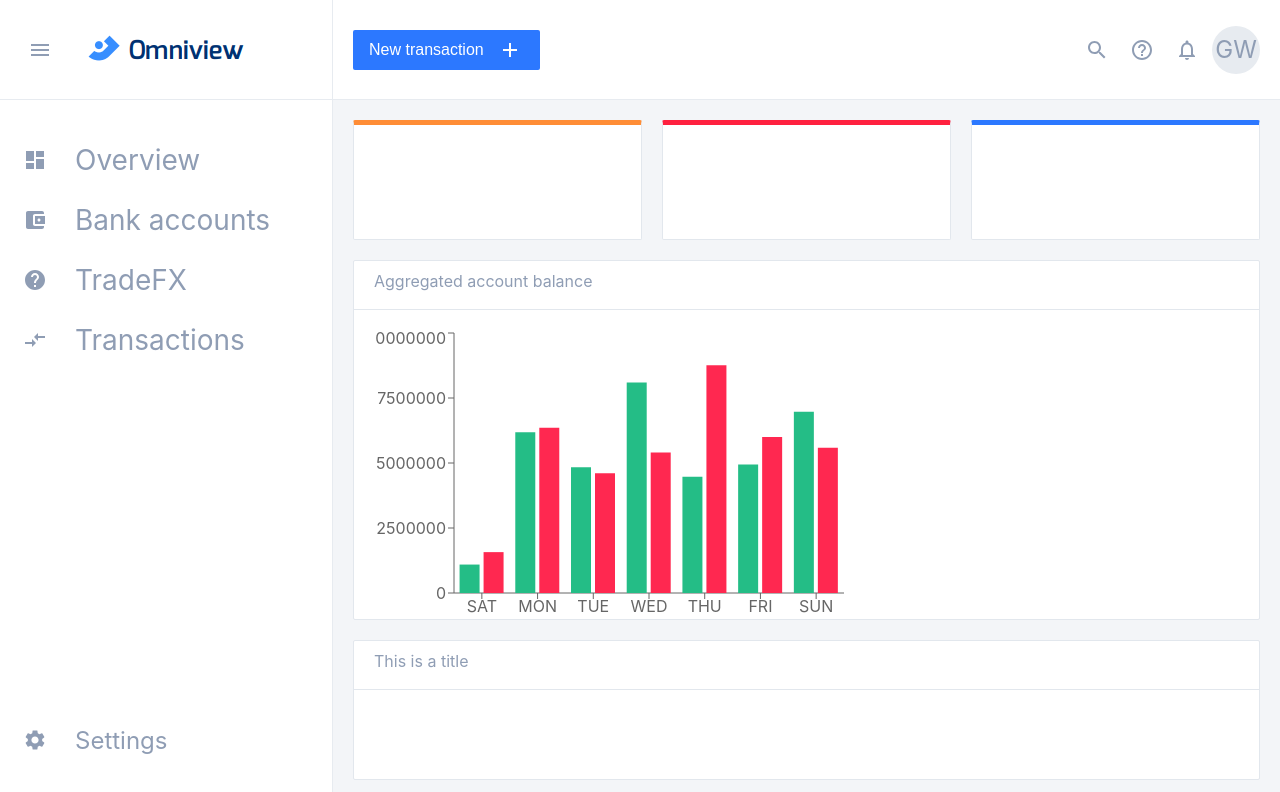
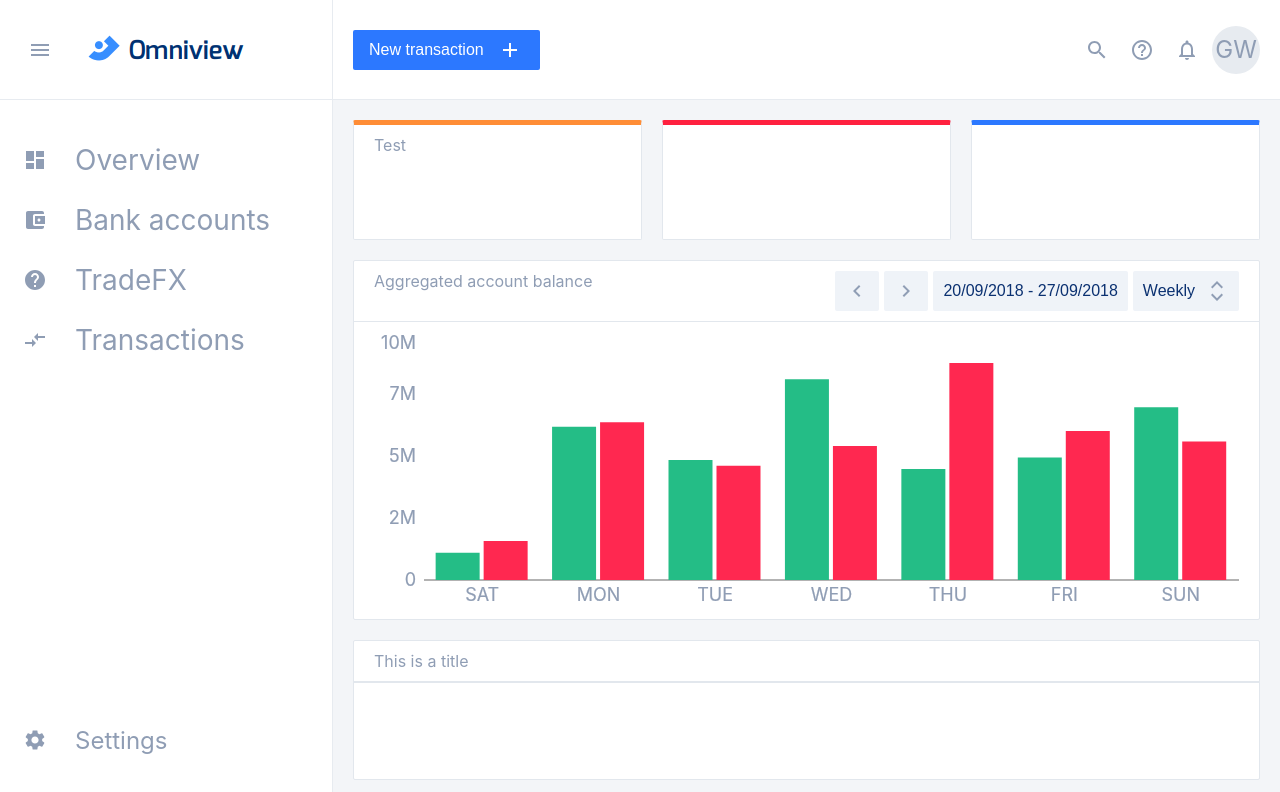
Before and after one commit to ShotgunBilly/fintory, a React (Create React App) app: page / in a window 1280 px wide. Shown: the top 792 px of the page. Built offline with nearby package versions, Linux system fonts and the light colour scheme.

Commit message:
finished code challenge

```diff
--- a/src/App.css
+++ b/src/App.css
@@ -3,10 +3,13 @@
   --light-gray: #e7ebf0;
   --another-shade-of-gray: #e2e7ed;
   --even-lighter-gray: #f3f5f8;
+  --the-grayest-of-them-all: #eff3f8;
+  --grey: #909eb5;
   --gray: #8f9db4;
   --dark-gray: #44475a;
   --pink: #ff79c6;
   --cyan: #8be9fd;
+  --dark-blue: #0b3171;
   --blue: #2c78ff;
   --green: #50fa7b;
   --orange: #ffb86c;
@@ -24,6 +27,8 @@
 }
 
 .App-card {
+  display: flex;
+  flex-flow: column nowrap;
   background-color: var(--white);
   border: 1px solid var(--another-shade-of-gray);
   border-radius: 2px;
@@ -34,15 +39,52 @@
   padding: 10px 20px;
 }
 
+.App-card header {
+  flex: 0 0 auto;
+  order: 1;
+  display: flex;
+}
+
+.App-card header > hr {
+  flex: 0 0 auto;
+}
+
+.App-card header > .actionBar {
+  flex: 1 1 auto;
+  display: flex;
+  justify-content: flex-end;
+}
+
 .App-card h4 {
+  flex: 0 0 auto;
   margin: 0;
   font-weight: normal;
 }
 
 .App-card hr {
-  height: 1px;
+  flex: 0 0 auto;
+  height: .5px;
+  margin: 0;
+  border: none;
   background-color: var(--another-shade-of-gray);
-  border: none;
+}
+
+.App-card header + hr {
+  order: 2;
+}
+
+.App-card main + hr {
+  order: 2;
+}
+
+.App-card main {
+  flex: 1 1 auto;
+  order: 3;
+}
+
+.App-card footer {
+  flex: 0 0 auto;
+  order: 5;
 }
 
 .App-drawer {
@@ -210,6 +252,26 @@ i {
   user-select: none;
 }
 
+.button.yetAnotherButtonStyle {
+  font-size: 16px;
+  border-width: 0;
+  color: var(--dark-blue);
+  background-color: var(--the-grayest-of-them-all);
+  line-height: normal;
+  -webkit-appearance: none;
+  cursor: pointer;
+}
+
+.button.yetAnotherButtonStyle + .button.yetAnotherButtonStyle {
+  margin-left: 5px;
+}
+
+.button.yetAnotherButtonStyle i {
+  width: 24px;
+  height: 24px;
+  color: var(--grey);
+}
+
 .button:hover {
   background-color: var(--orange);
 }
@@ -269,7 +331,7 @@ i {
   height: 100%;
 }
 
-.overview header.highlight {
+.overview > header.highlight {
   flex: 0 0 120px;
   display: grid;
   grid-template-columns: repeat(3, 1fr);
@@ -277,7 +339,7 @@ i {
   margin-bottom: 20px;
 }
 
-.overview main {
+.overview > main {
   flex: 1 1 auto;
   display: grid;
   grid-template-rows: repeat(auto-fit, 360px);
--- a/src/components/Card.jsx
+++ b/src/components/Card.jsx
@@ -1,19 +1,36 @@
 import React from 'react'
 
-const Card = ({ name, style, children }) => {
-  return (
-    <div className={'App-card'} style={style}>
-      {name && <>
-        <header>
-          <h4>{name}</h4>
-        </header>
-        <hr/>
-      </>}
-      <main>
-        {children}
-      </main>
-    </div>
-  )
+const Card = ({ style, children }) => (
+  <div className={'App-card'} style={style}>
+    {children}
+  </div>
+)
+
+const Header = ({ name, style, children }) => [
+  <header style={style}>
+    {name && <h4>{name}</h4>}
+    {children && <div className={'actionBar'}>{children}</div>}
+  </header>,
+  <hr/>
+]
+
+const Main = ({ name, style, children }) => (
+  <main style={style}>
+    {name && <h4>{name}</h4>}
+    {children}
+  </main>
+)
+
+const Footer = ({ style, children }) => [
+  <hr/>,
+  <footer style={style}>
+    {children}
+  </footer>
+]
+
+export {
+  Card,
+  Header,
+  Main,
+  Footer
 }
-
-export default Card
--- a/src/screens/Overview.jsx
+++ b/src/screens/Overview.jsx
@@ -1,14 +1,24 @@
 import React, { Component } from 'react'
-import Card from 'components/Card'
-// import { Bar } from 'react-chartjs-2'
-// import { ResponsiveBar } from '@nivo/bar'
+import {
+  Card,
+  Header,
+  Main,
+  Footer
+} from 'components/Card'
+import {
+  ChevronLeft,
+  ChevronRight,
+  KeyboardArrowUp,
+  KeyboardArrowDown
+} from '@material-ui/icons'
 import {
   BarChart,
   Bar,
   XAxis,
   YAxis,
-  Tooltip
-} from 'recharts';
+  Tooltip,
+  ResponsiveContainer
+} from 'recharts'
 
 export default class Overview extends Component {
   state = {
@@ -16,38 +26,80 @@ export default class Overview extends Component {
       name: 'SAT',
       lose: 0,
       gain: 0,
-      amt: 0
+      quantity: 0
     }, {
       name: 'MON',
       lose: 0,
       gain: 0,
-      amt: 0
+      quantity: 0
     }, {
       name: 'TUE',
       lose: 0,
       gain: 0,
-      amt: 0
+      quantity: 0
     }, {
       name: 'WED',
       lose: 0,
       gain: 0,
-      amt: 0
+      quantity: 0
     }, {
       name: 'THU',
       lose: 0,
       gain: 0,
-      amt: 0
+      quantity: 0
     }, {
       name: 'FRI',
       lose: 0,
       gain: 0,
-      amt: 0
+      quantity: 0
     }, {
       name: 'SUN',
       lose: 0,
       gain: 0,
-      amt: 0
+      quantity: 0
     }]
+  }
+
+  componentDidMount = () => {
+    setTimeout(() => this.setState({
+      user: {},
+      data: [{
+        name: 'SAT',
+        lose: this.gain(),
+        gain: this.lose(),
+        quantity: this.amount()
+      }, {
+        name: 'MON',
+        lose: this.gain(),
+        gain: this.lose(),
+        quantity: this.amount()
+      }, {
+        name: 'TUE',
+        lose: this.gain(),
+        gain: this.lose(),
+        quantity: this.amount()
+      }, {
+        name: 'WED',
+        lose: this.gain(),
+        gain: this.lose(),
+        quantity: this.amount()
+      }, {
+        name: 'THU',
+        lose: this.gain(),
+        gain: this.lose(),
+        quantity: this.amount()
+      }, {
+        name: 'FRI',
+        lose: this.gain(),
+        gain: this.lose(),
+        quantity: this.amount()
+      }, {
+        name: 'SUN',
+        lose: this.gain(),
+        gain: this.lose(),
+        quantity: this.amount()
+      }]
+    }), 1000)
   }
 
   gain = () => Number(
@@ -60,72 +112,68 @@ export default class Overview extends Component {
 
   amount = () => Math.ceil(Math.random() * 10)
 
-  componentDidMount = () => {
-    setTimeout(() => this.setState({
-      data: [{
-        name: 'SAT',
-        lose: this.gain(),
-        gain: this.lose(),
-        amt: this.amount()
-      }, {
-        name: 'MON',
-        lose: this.gain(),
-        gain: this.lose(),
-        amt: this.amount()
-      }, {
-        name: 'TUE',
-        lose: this.gain(),
-        gain: this.lose(),
-        amt: this.amount()
-      }, {
-        name: 'WED',
-        lose: this.gain(),
-        gain: this.lose(),
-        amt: this.amount()
-      }, {
-        name: 'THU',
-        lose: this.gain(),
-        gain: this.lose(),
-        amt: this.amount()
-      }, {
-        name: 'FRI',
-        lose: this.gain(),
-        gain: this.lose(),
-        amt: this.amount()
-      }, {
-        name: 'SUN',
-        lose: this.gain(),
-        gain: this.lose(),
-        amt: this.amount()
-      }]
-    }), 1000)
-  }
-
   render() {
     const { data } = this.state
 
     return (
       <div className={'overview'}>
         <header className={'highlight'}>
-          <Card style={{'border-top': '5px solid #ff8d36'}}></Card>
+          <Card style={{'border-top': '5px solid #ff8d36'}}>
+            <Main>
+              Test
+            </Main>
+          </Card>
           <Card style={{'border-top': '5px solid #ff213f'}}></Card>
           <Card style={{'border-top': '5px solid #2c78ff'}}></Card>
         </header>
         <main>
-          <Card name={'Aggregated account balance'}>
-            <BarChart
-              width={500}
-              height={300}
-              data={data}
-              margin={{ top: 5, right: 30, left: 20, bottom: 5 }}>
-              <XAxis dataKey="name"/>
-              <YAxis/>
-              <Tooltip/>
-              <Bar dataKey="gain" fill="#24bd86"/>
-              <Bar dataKey="lose" fill="#ff2850"/>
-            </BarChart>
+          <Card>
+            <Header name={'Aggregated account balance'}>
+              <button className={'button yetAnotherButtonStyle'}>
+                <i><ChevronLeft/></i>
+              </button>
+              <button className={'button yetAnotherButtonStyle'}>
+                <i><ChevronRight/></i>
+              </button>
+              <button className={'button yetAnotherButtonStyle'}>
+                20/09/2018 - 27/09/2018
+              </button>
+              <button className={'button yetAnotherButtonStyle'}>
+                Weekly
+                <div style={{display: 'flex', flexDirection: 'column', marginLeft: 10}}>
+                  <i style={{height: 12, marginTop: -12}}><KeyboardArrowUp/></i>
+                  <i style={{height: 12}}><KeyboardArrowDown/></i>
+                </div>
+              </button>
+            </Header>
+            <Main>
+              <ResponsiveContainer width={'100%'} height={'100%'}>
+                <BarChart data={data} margin={{ left: -10 }}>
+                  <XAxis
+                    dataKey={'name'}
+                    tick={{fill: '#8f9db4', stroke: '#8f9db4', fontSize: 18, strokeWidth: .2}}
+                    tickLine={false}
+                  />
+                  <YAxis
+                    tick={{fill: '#8f9db4', stroke: '#8f9db4', fontSize: 18, strokeWidth: .2}}
+                    tickFormatter={value => String(value).replace(/\d{6}$/, 'M')}
+                    axisLine={false}
+                    tickLine={false}
+                  />
+                  <Tooltip
+                    payload={[{ quantity: 'test', gain: 'test', lose: 'test' }]}
+                  />
+                  <Bar dataKey="gain" fill="#24bd86"/>
+                  <Bar dataKey="lose" fill="#ff2850"/>
+                </BarChart>
+              </ResponsiveContainer>
+            </Main>
           </Card>
-          <Card name={'This is a title'}/>
+          <Card>
+            <Header name={'This is a title'}/>
+            <Main/>
+            <Footer/>
+          </Card>
         </main>
       </div>
     )
```
